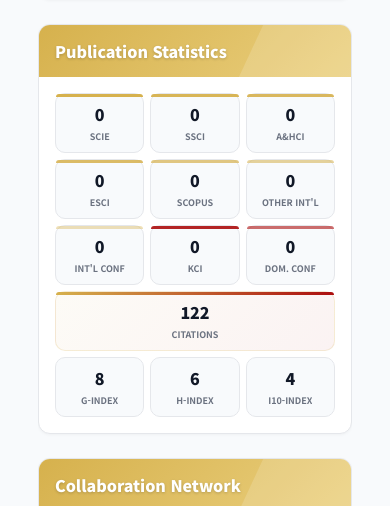
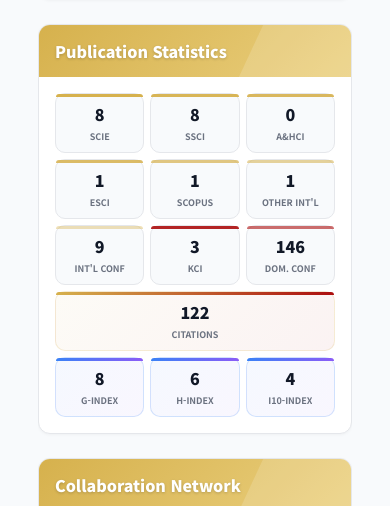
Before and after one commit to FinDS-Lab/site, a Jekyll site: the page built from members-director.html, in a window 390 px wide and 1400 px high, scrolled down 6088 px. Shown: the part 158-664 px from the top of the window. Built offline with Jekyll 4.4.1, drawn with Linux system fonts in a browser that asks for light colours; nearby versions of some CDN libraries.

Commit message:
Update members-director.html

```diff
--- a/members-director.html
+++ b/members-director.html
@@ -486,11 +486,11 @@
  }
 
  /* Publication Stats - Simple 3 column layout */
-/* Publication Stats - Equal width 3 column layout */
+/* Publication Stats - 5 row layout */
 .pub-stats{
   display:grid;
-  grid-template-columns:repeat(3, minmax(0, 1fr)); /* 균등 분할 보장 */
-  grid-template-rows:auto auto auto auto;
+  grid-template-columns:repeat(3, minmax(0, 1fr));
+  grid-template-rows:auto auto auto auto auto;
   gap:10px;
 }
 
@@ -538,8 +538,22 @@
 
 /* Fourth row: Citations (spans full width) */
 .pub-stat.citation {
-  grid-column: 1 / -1; /* 전체 너비 차지 */
+  grid-column: 1 / -1;
   grid-row: 4;
+}
+
+/* Fifth row: g-index, h-index, i10-index */
+.pub-stat.index-g {
+  grid-column: 1;
+  grid-row: 5;
+}
+.pub-stat.index-h {
+  grid-column: 2;
+  grid-row: 5;
+}
+.pub-stat.index-i10 {
+  grid-column: 3;
+  grid-row: 5;
 }
 
 .pub-stat{
@@ -587,6 +601,20 @@
   background:linear-gradient(90deg, var(--gold) 0%, var(--red) 100%);
 }
 
+/* Index stats - Blue gradient */
+.pub-stat.index-g,
+.pub-stat.index-h,
+.pub-stat.index-i10 {
+  background:linear-gradient(135deg, rgba(59,130,246,0.05) 0%, rgba(139,92,246,0.05) 100%);
+  border:1px solid rgba(59,130,246,0.2);
+}
+
+.pub-stat.index-g::before,
+.pub-stat.index-h::before,
+.pub-stat.index-i10::before {
+  background:linear-gradient(90deg, #3b82f6 0%, #8b5cf6 100%);
+}
+
 .pub-stat:hover{
   transform:translateY(-2px);
   box-shadow:0 4px 12px rgba(0,0,0,0.1);
@@ -610,11 +638,11 @@
   overflow-wrap:anywhere;
 }
 
-/* Mobile - 3 column layout maintained */
+/* Mobile - 3 column layout maintained with 5 rows */
 @media (max-width: 480px) {
   .pub-stats{
     display: grid;
-    grid-template-columns: repeat(3, minmax(0, 1fr)); /* 균등 3열 유지 */
+    grid-template-columns: repeat(3, minmax(0, 1fr));
     grid-auto-rows: minmax(60px, auto);
     gap: 6px;
   }
@@ -632,12 +660,17 @@
 
   /* Citation spans all 3 columns */
   .pub-stat.citation {
-    grid-column: 1 / -1; /* 전체 너비 차지 */
+    grid-column: 1 / -1;
     grid-row: 4;
   }
 
+  /* Index stats row */
+  .pub-stat.index-g { grid-column: 1; grid-row: 5; }
+  .pub-stat.index-h { grid-column: 2; grid-row: 5; }
+  .pub-stat.index-i10 { grid-column: 3; grid-row: 5; }
+
   .pub-stat{
-    padding: 8px 4px; /* 좌우 패딩 최소화 */
+    padding: 8px 4px;
     display: flex;
     flex-direction: column;
     justify-content: center;
@@ -646,66 +679,19 @@
   }
 
   .pub-stat-number{
-    font-size: 16px; /* 모바일용 크기 */
+    font-size: 16px;
   }
 
   .pub-stat-label{
     font-size: 9px;
     letter-spacing: 0;
     word-break: keep-all;
-    white-space: nowrap; /* 한 줄 유지 */
+    white-space: nowrap;
     overflow: hidden;
     text-overflow: ellipsis;
   }
 }
 
- /* Tablet - same 3 column layout */
-/* Mobile - 3 column layout with equal heights */
-@media (max-width: 480px) {
-  .pub-stats{
-    display: grid;
-    grid-template-columns: repeat(3, minmax(0, 1fr)); /* 1fr을 minmax(0, 1fr)로 변경 */
-    grid-auto-rows: minmax(60px, auto);
-    gap: 6px;
-  }
-
-  /* Same positioning as desktop */
-  .pub-stat.journal-scie { grid-column: 1; grid-row: 1; }
-  .pub-stat.journal-ssci { grid-column: 2; grid-row: 1; }
-  .pub-stat.journal-ahci { grid-column: 3; grid-row: 1; }
-  .pub-stat.journal-esci { grid-column: 1; grid-row: 2; }
-  .pub-stat.journal-scopus { grid-column: 2; grid-row: 2; }
-  .pub-stat.journal-other { grid-column: 3; grid-row: 2; }
-  .pub-stat.conf-intl { grid-column: 1; grid-row: 3; }
-  .pub-stat.journal-kci { grid-column: 2; grid-row: 3; }
-  .pub-stat.conf-domestic { grid-column: 3; grid-row: 3; }
-
-  /* Citation spans all 3 columns */
-  .pub-stat.citation {
-    grid-column: 1 / -1; /* 'span 3' 대신 '1 / -1' 사용 */
-    grid-row: 4;
-  }
-
-  .pub-stat{
-    padding: 8px 4px; /* 좌우 패딩 줄임 */
-    display: flex;
-    flex-direction: column;
-    justify-content: center;
-    align-items: center;
-    min-height: 60px;
-  }
-
-  .pub-stat-number{
-    font-size: 16px; /* 18px에서 16px로 줄임 */
-  }
-
-  .pub-stat-label{
-    font-size: 9px;
-    letter-spacing: 0;
-    word-break: keep-all; /* 한글 줄바꿈 방지 */
-  }
-}
- /* Research Interests - Updated with better toggle design */
 /* Research Interests - Updated with better toggle design */
 .ri-item{
   border:1px solid #e5e7eb;
```
Also changed, not shown: other parts of members-director.html (+48 -0 lines). Lines whose indentation alone changed are shown as unchanged.
